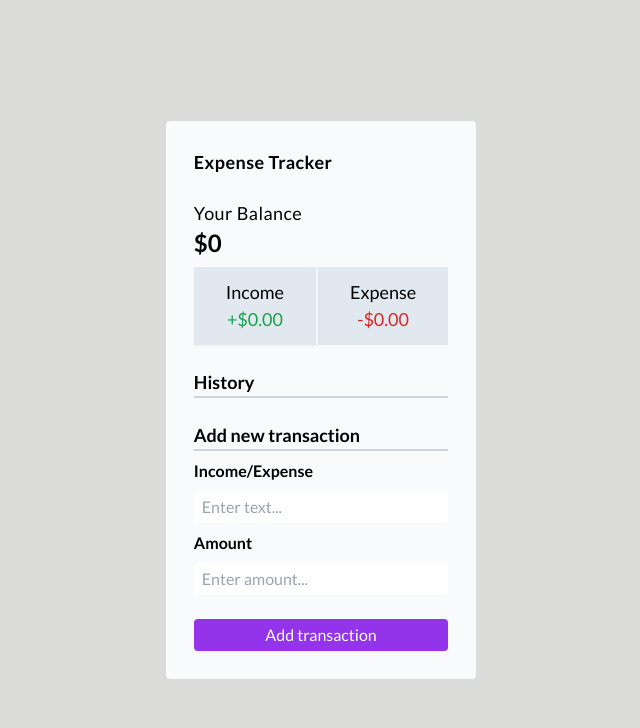
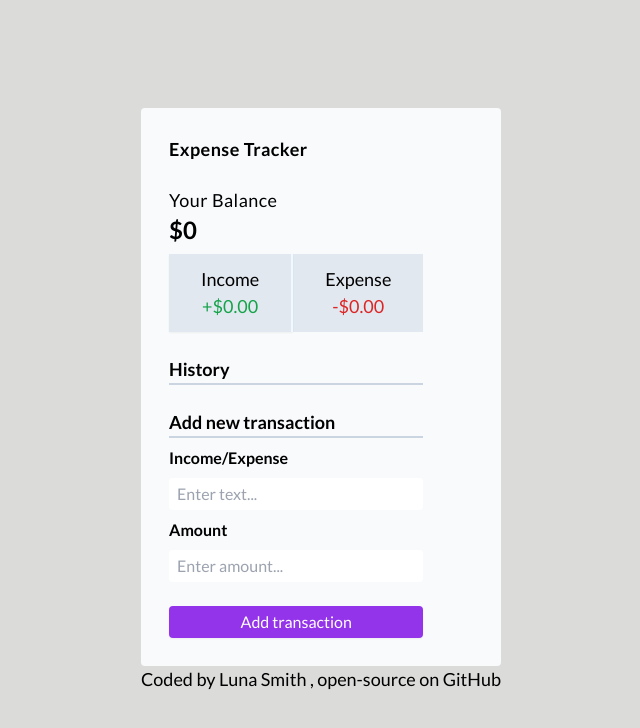
Before and after one commit to Lu-Smith/vue_expense_tracker, a Vue app: page / in a window 1280 px wide. Shown: the top 728 px of the page, without its empty margins (319-959 px from the left). Built offline with nearby package versions, Linux system fonts and the light colour scheme.

Commit message:
Updated Footer

```diff
--- a/src/App.vue
+++ b/src/App.vue
@@ -2,12 +2,15 @@
   <div
   class="w-full p-7 rounded bg-slate-50 flex items-start flex-col justify-center">
     <Header />
-    <div class="">
+    <div>
       <Balance :total="total" />
       <IncomeExpenses :income="income" :expense="expense"/>
       <TransactionList :transactions="transactions" @transaction-deleted="handleTransactionDeleted"/>
       <AddTransactions @transaction-submited="handleTransactionSubmitted"/>
     </div>
+  </div>
+  <div>
+    <Footer />
   </div>
 </template>
 
@@ -17,6 +20,7 @@
  import IncomeExpenses from './components/IncomeExpenses.vue';
  import TransactionList from './components/TransactionList.vue';
  import AddTransactions from './components/AddTransactions.vue';
+ import Footer from './components/Footer.vue';
 
  import { useToast } from 'vue-toastification';
 
--- a/src/components/IncomeExpenses.vue
+++ b/src/components/IncomeExpenses.vue
@@ -8,7 +8,7 @@
         </div>
         <div class="py-3 px-8 flex items-center flex-col justify-center w-30">
             <h4>Expense</h4>
-            <p id="money-minus" class="text-red-600">-${{ expense }}</p>
+            <p id="money-minus" class="text-red-600">-${{ expense.replace('-', '') }}</p>
         </div>
     </div>
 </template>
```
